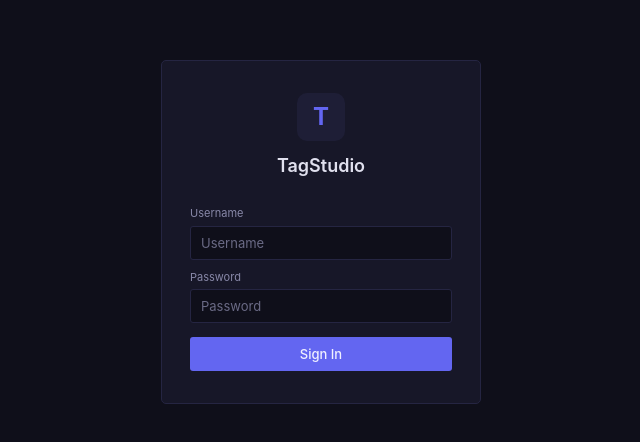
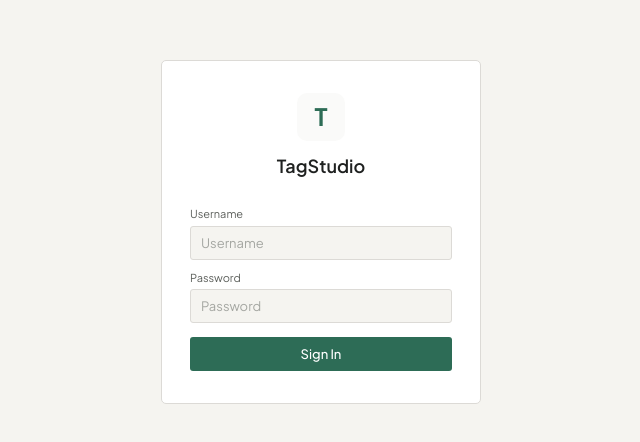
Before and after one commit to krabhi4/tunewright, a SvelteKit app in the folder frontend/: page /login in a window 1280 px wide. Shown: the part 168-610 px from the top of the page, without its empty margins (319-959 px from the left). Built offline with nearby package versions, Linux system fonts and the light colour scheme; no server answers.

Commit message:
style: apply Sage & Stone theme design tokens for dark and light modes

```diff
--- a/frontend/src/app.css
+++ b/frontend/src/app.css
@@ -1,38 +1,38 @@
 :root {
-	/* Backgrounds — layered depth, deep navy base */
-	--bg-base: #0f0f1a;
-	--bg-surface: #171728;
-	--bg-elevated: #1e1e36;
-	--bg-hover: #262648;
-	--bg-selected: rgba(99, 102, 241, 0.12);
-	--bg-selected-strong: rgba(99, 102, 241, 0.22);
+	/* Backgrounds — Sage & Stone dark mode (warm graphite base) */
+	--bg-base: #141517;
+	--bg-surface: #1c1e21;
+	--bg-elevated: #23262b;
+	--bg-hover: #2d3137;
+	--bg-selected: rgba(78, 163, 136, 0.12);
+	--bg-selected-strong: rgba(78, 163, 136, 0.22);
 
 	/* Text */
-	--text-primary: #e0e0ee;
-	--text-secondary: #8888a8;
-	--text-muted: #7e7e9e;
-	--text-placeholder: #6a6a85;
+	--text-primary: #e2e4e1;
+	--text-secondary: #91948f;
+	--text-muted: #777a75;
+	--text-placeholder: #575a55;
 
-	/* Accent — indigo */
-	--accent: #6366f1;
-	--accent-hover: #818cf8;
-	--accent-muted: rgba(99, 102, 241, 0.25);
-	--accent-subtle: rgba(99, 102, 241, 0.08);
+	/* Accent — Sage Green */
+	--accent: #4ea388;
+	--accent-hover: #64b59b;
+	--accent-muted: rgba(78, 163, 136, 0.25);
+	--accent-subtle: rgba(78, 163, 136, 0.08);
 
 	/* Semantic */
 	--success: #34d399;
 	--warning: #fbbf24;
 	--error: #ef4444;
-	--modified: #818cf8;
+	--modified: #4ea388;
 
 	/* Grid */
-	--grid-header-bg: #1a1a30;
-	--grid-border: #252542;
-	--grid-row-alt: rgba(255, 255, 255, 0.015);
-	--grid-row-hover: rgba(255, 255, 255, 0.04);
+	--grid-header-bg: #1a1c1f;
+	--grid-border: #2b2d30;
+	--grid-row-alt: rgba(255, 255, 255, 0.01);
+	--grid-row-hover: rgba(255, 255, 255, 0.035);
 
 	/* Typography */
-	--font-ui: 'Inter', -apple-system, BlinkMacSystemFont, system-ui, sans-serif;
+	--font-ui: 'Plus Jakarta Sans', -apple-system, BlinkMacSystemFont, system-ui, sans-serif;
 	--font-mono: 'JetBrains Mono', 'Fira Code', 'SF Mono', monospace;
 
 	/* Sizing */
@@ -44,15 +44,15 @@
 
 	/* Overlays */
 	--backdrop: rgba(0, 0, 0, 0.6);
-	--shadow-modal: 0 8px 32px rgba(0, 0, 0, 0.4);
-	--shadow-dropdown: 0 4px 12px rgba(0, 0, 0, 0.3);
-	--shadow-context: 0 4px 16px rgba(0, 0, 0, 0.4);
-	--accent-15: rgba(99, 102, 241, 0.15);
+	--shadow-modal: 0 8px 32px rgba(0, 0, 0, 0.5);
+	--shadow-dropdown: 0 4px 12px rgba(0, 0, 0, 0.4);
+	--shadow-context: 0 4px 16px rgba(0, 0, 0, 0.5);
+	--accent-15: rgba(78, 163, 136, 0.15);
 	--error-10: rgba(239, 68, 68, 0.1);
 
 	/* Borders */
-	--border: #252542;
-	--border-subtle: #1e1e36;
+	--border: #2b2d30;
+	--border-subtle: #1f2124;
 	--radius-sm: 3px;
 	--radius-md: 5px;
 	--radius-lg: 10px;
@@ -63,10 +63,54 @@
 	--z-context: 300;
 
 	/* Shadows */
-	--shadow-inset: inset 0 1px 3px rgba(0, 0, 0, 0.3);
+	--shadow-inset: inset 0 1px 3px rgba(0, 0, 0, 0.4);
 
 	/* Button text */
-	--text-on-accent: #f0f0ff;
+	--text-on-accent: #141517;
+}
+
+:root.light {
+	/* Backgrounds — Sage & Stone light mode (warm sand paper-like base) */
+	--bg-base: #f5f4f0;
+	--bg-surface: #ffffff;
+	--bg-elevated: #fafaf9;
+	--bg-hover: #f0efea;
+	--bg-selected: rgba(45, 108, 86, 0.1);
+	--bg-selected-strong: rgba(45, 108, 86, 0.18);
+
+	/* Text */
+	--text-primary: #1f2120;
+	--text-secondary: #5d605c;
+	--text-muted: #828580;
+	--text-placeholder: #a5a7a2;
+
+	/* Accent — Forest Green */
+	--accent: #2d6c56;
+	--accent-hover: #39856b;
+	--accent-muted: rgba(45, 108, 86, 0.2);
+	--accent-subtle: rgba(45, 108, 86, 0.06);
+
+	/* Grid */
+	--grid-header-bg: #eceae5;
+	--grid-border: #dcdad6;
+	--grid-row-alt: rgba(0, 0, 0, 0.01);
+	--grid-row-hover: rgba(0, 0, 0, 0.025);
+
+	/* Overlays */
+	--backdrop: rgba(0, 0, 0, 0.4);
+	--shadow-modal: 0 8px 32px rgba(0, 0, 0, 0.15);
+	--shadow-dropdown: 0 4px 12px rgba(0, 0, 0, 0.1);
+	--shadow-context: 0 4px 16px rgba(0, 0, 0, 0.15);
+	--accent-15: rgba(45, 108, 86, 0.15);
+	--error-10: rgba(239, 68, 68, 0.05);
+
+	/* Borders */
+	--border: #dcdad6;
+	--border-subtle: #e8e6e1;
+	--shadow-inset: inset 0 1px 3px rgba(0, 0, 0, 0.08);
+
+	/* Button text */
+	--text-on-accent: #ffffff;
 }
 
 * {
```
